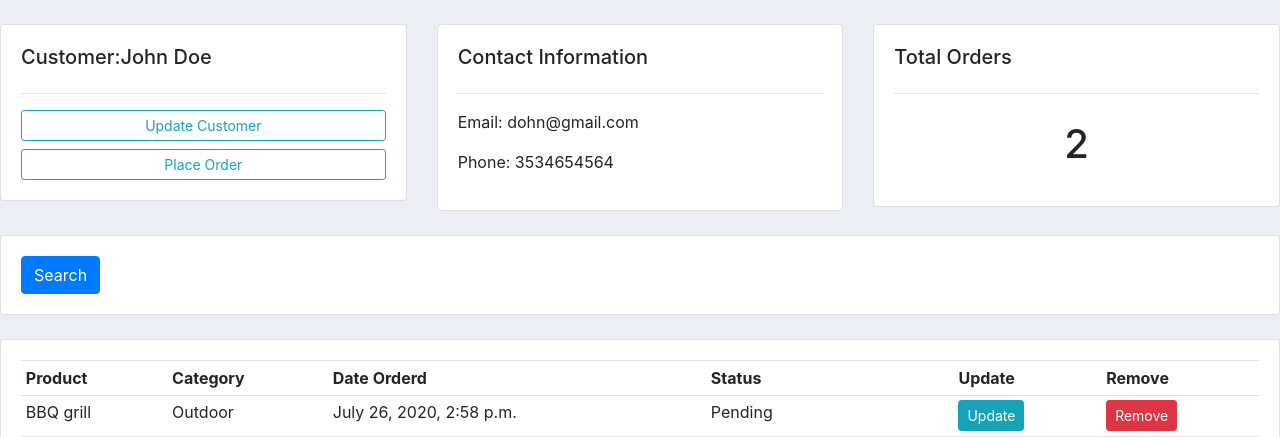
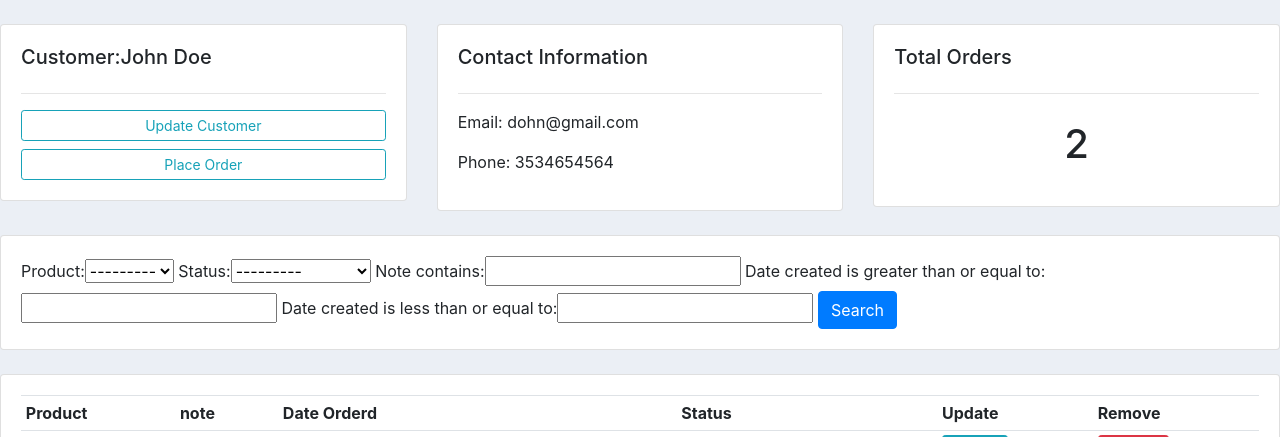
Before and after one commit to AssasinJB/Customer-Management-Webapp, a Django app: page /customer/1/ in a window 1280 px wide. Shown: the part 72-509 px from the top of the page. Run offline with Django 3.2, Linux system fonts and the light colour scheme; data comes from the database, SQL or seed files in the repository; both versions use the stored data as it was after the commit; some libraries are stand-ins or nearby versions.

Commit message:
added a filter for orders

```diff
--- /dev/null
+++ b/accounts/filters.py
@@ -0,0 +1,12 @@
+import django_filters
+from django_filters import DateFilter,CharFilter
+from .models import *
+
+class OrderFilter(django_filters.FilterSet):
+    start_date = DateFilter(field_name='date_created',lookup_expr='gte')
+    end_date = DateFilter(field_name='date_created',lookup_expr='lte')
+    note = CharFilter(field_name='note',lookup_expr='icontains')
+    class Meta :
+        model = Order
+        fields = '__all__'
+        exclude = ['customer','date_created']
--- a/accounts/models.py
+++ b/accounts/models.py
@@ -40,6 +40,7 @@ class Order(models.Model):
     customer =models.ForeignKey(Customer,null = True,on_delete=models.SET_NULL)
     status = models.CharField(max_length = 200,null = True,choices = STATUS)
     date_created = models.DateTimeField(auto_now_add=True,null = True)
+    note = models.CharField(max_length=50,null = True)
 
     def __str__(self):
         return self.product.name
--- a/accounts/templates/Accounts/customer.html
+++ b/accounts/templates/Accounts/customer.html
@@ -38,7 +38,7 @@
 	<div class="col">
 		<div class="card card-body">
 			<form method="get">
-
+				{{filter.form}}
 		    <button class="btn btn-primary" type="submit">Search</button>
 		  </form>
 		</div>
@@ -53,7 +53,7 @@
 			<table class="table table-sm">
 				<tr>
 					<th>Product</th>
-					<th>Category</th>
+					<th>note</th>
 					<th>Date Orderd</th>
 					<th>Status</th>
 					<th>Update</th>
@@ -63,7 +63,7 @@
 				{% for order in orders %}
 				<tr>
 					<td>{{order.product}}</td>
-					<td>{{order.product.category}}</td>
+					<td>{{order.note}}</td>
 					<td>{{order.date_created}}</td>
 					<td>{{order.status}}</td>
 					<td><a href="{% url 'update_order' order.id %}" class="btn btn-sm btn-info">Update</a></td>
--- a/accounts/views.py
+++ b/accounts/views.py
@@ -1,6 +1,7 @@
 from django.shortcuts import render,redirect
 from django.http import HttpResponse
 from django.forms import inlineformset_factory
+from .filters import OrderFilter
 
 # Create your views here.
 from .models import *
@@ -28,7 +29,12 @@ def customer(request,pk):
 
     orders = customer.order_set.all()
     total_orders = orders.count()
-    context = {'customer':customer,'orders':orders,'total_orders':total_orders}
+
+    myFilter = OrderFilter(request.GET,queryset=orders)
+    orders = myFilter.qs
+
+
+    context = {'customer':customer,'orders':orders,'total_orders':total_orders,'filter':myFilter}
     return render(request,'accounts/customer.html',context)
 
 def create_Order(request,pk):
--- a/crm/settings.py
+++ b/crm/settings.py
@@ -38,6 +38,7 @@ INSTALLED_APPS = [
     'django.contrib.messages',
     'django.contrib.staticfiles',
     'accounts',
+    'django_filters',
 ]
 
 MIDDLEWARE = [
```
Also changed, not shown: accounts/migrations/0005_auto_20200727_2014.py (added), db.sqlite3.
